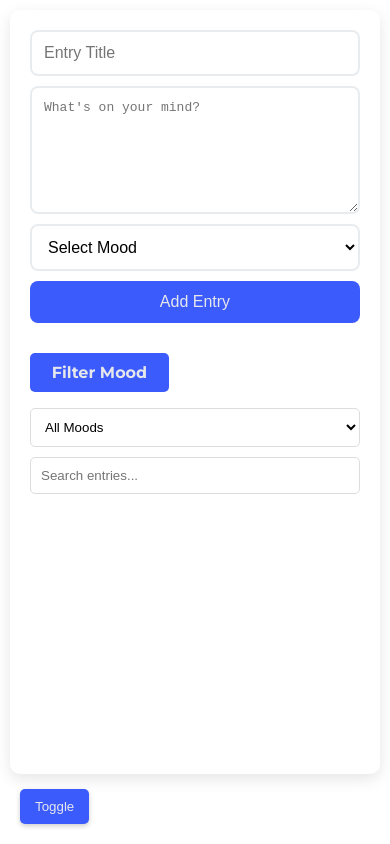
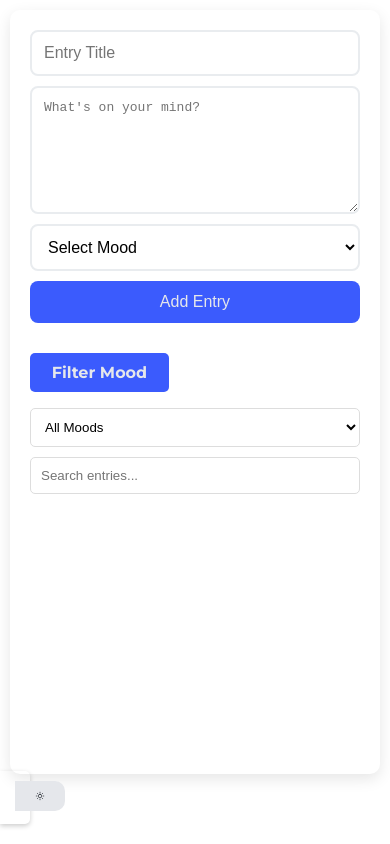
Before and after one commit to Bentil4/InnerLog, a website with bundled scripts: page index.html in a window 390 px wide. Built offline with nearby package versions, Linux system fonts and the light colour scheme.

Commit message:
feat(ui): add dark theme toggle functionality and update styles for improved UI

```diff
--- a/index.html
+++ b/index.html
@@ -38,7 +38,9 @@
         </section>
       </section>
 
-      <button class="toggle" id="toggle">Toggle</button>
+      <button class="toggle" id="toggle">
+        <img src="./assets/images/icon-sun.svg" alt="" id="toggleImg" />
+      </button>
     </main>
 
     <script type="module" src="dist/journal.js"></script>
--- a/src/journal.ts
+++ b/src/journal.ts
@@ -117,11 +117,12 @@ export function getEntries(): Journal {
 function init() {
   const toggle = document.getElementById("toggle") as HTMLButtonElement;
   const body = document.body;
-
+  const toggleImg = document.getElementById("toggleImg") as HTMLImageElement;
+  toggleImg.src = "./assets/images/icon-sun.svg";
   toggle.addEventListener("click", () => {
-    console.log("clicked");
-
-    body.classList.toggle("dark-theme");
+    body.classList.toggle("dark-theme")
+      ? (toggleImg.src = "./assets/images/icon-moon.svg")
+      : (toggleImg.src = "./assets/images/icon-sun.svg");
   });
 
   journal = loadEntries();
--- a/styles/_variables.scss
+++ b/styles/_variables.scss
@@ -26,6 +26,8 @@ body.light-theme {
   --background-color: $color-neutral-100;
   --text-color: $color-neutral-950;
   --forebackground-color: $color-neutral-50;
+  --forebackground-color: $color-neutral-50;
+  --toggle-main-color: $color-neutral-600;
 }
 
 // Dark theme color
@@ -33,4 +35,6 @@ body.dark-theme {
   --background-color: #{$color-neutral-950};
   --text-color: #{$color-neutral-100};
   --forebackground-color: #{$color-neutral-800};
+  --forebackground-color: #{$color-neutral-800};
+  --toggle-main-color: $color-neutral-300;
 }
--- a/styles/main.scss
+++ b/styles/main.scss
@@ -135,15 +135,19 @@ body {
     &--happy {
       border-left: 5px solid $happy-bg;
     }
+
     &--sad {
       border-left: 5px solid $sad-bg;
     }
+
     &--motivated {
       border-left: 5px solid $motivated-bg;
     }
+
     &--stressed {
       border-left: 5px solid $stressed-bg;
     }
+
     &--calm {
       border-left: 5px solid $calm-bg;
     }
@@ -199,6 +203,7 @@ body {
         }
       }
     }
+
     &__timestamp {
       font-size: 0.9rem;
       opacity: 0.6;
@@ -216,6 +221,7 @@ body {
   display: flex;
   gap: 10px;
 }
+
 .journal-entry__edit,
 .journal-entry__delete {
   margin-top: 10px;
@@ -234,6 +240,7 @@ body {
     background-color: darken($motivated-bg, 10%);
   }
 }
+
 .journal-entry__delete {
   background-color: $stressed-bg;
   color: $color-neutral-50;
@@ -246,23 +253,64 @@ body {
 .toggle {
   position: fixed;
   bottom: 20px;
-  left: 20px;
+  left: 0;
   padding: 10px 15px;
-  background-color: $primary-color;
+  background-color: var(--toggle-main-color);
   color: $color-neutral-100;
+  width: 90px;
   border: none;
-  border-radius: 5px;
+  border-radius: 0 5px 5px 0;
   cursor: pointer;
   box-shadow: 0 2px 5px rgba(0, 0, 0, 0.2);
   transition: background-color 0.3s ease;
 
   &:hover {
-    background-color: darken($primary-color, 10%);
+    background-color: var(--background-color);
+  }
+
+  & img {
+    background-color: $color-neutral-100;
+  }
+
+  & #toggleImg {
+    border-radius: 0 10px 10px 0;
+    width: 90px;
+    height: 40px;
+    padding: 10px;
   }
 }
 
 // Tablet
 @media (max-width: 1023px) {
+  .toggle {
+    position: fixed;
+    bottom: 20px;
+    left: 0;
+    padding: 10px 15px;
+    background-color: var(--toggle-main-color);
+    color: $color-neutral-100;
+    width: 30px;
+    border: none;
+    border-radius: 0 5px 5px 0;
+    cursor: pointer;
+    box-shadow: 0 2px 5px rgba(0, 0, 0, 0.2);
+    transition: background-color 0.3s ease;
+
+    &:hover {
+      // background-color: darken($primary-color, 10%);
+    }
+
+    & img {
+      background-color: $color-neutral-100;
+    }
+
+    & #toggleImg {
+      border-radius: 0 10px 10px 0;
+      width: 30px;
+      height: 10px;
+      padding: 10px;
+    }
+  }
   .journal-app {
     display: flex;
     flex-direction: column-reverse;
@@ -285,6 +333,7 @@ body {
     &__entry {
       width: 100%;
     }
+
     &__main {
       max-width: 100%;
     }
@@ -310,9 +359,11 @@ body {
       padding: 0;
       box-shadow: none;
     }
+
     &__main {
       max-width: 100%;
     }
+
     &__form {
       gap: 10px;
     }
@@ -321,6 +372,7 @@ body {
       width: 30%;
       text-align: center;
     }
+
     &__filters {
       flex-direction: column;
     }
```
Also changed, not shown: assets/images/icon-moon.svg (added), assets/images/icon-sun.svg (added), css/main.css, 1 other file.
